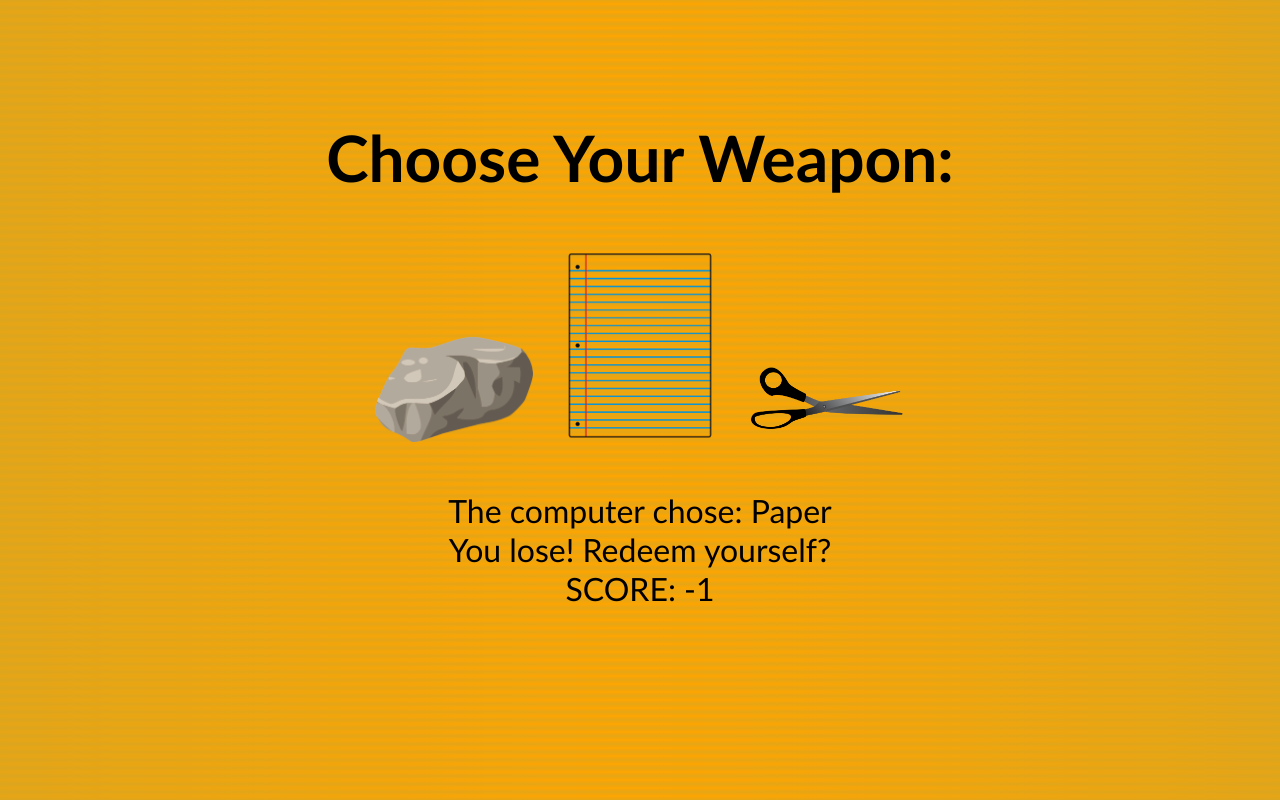
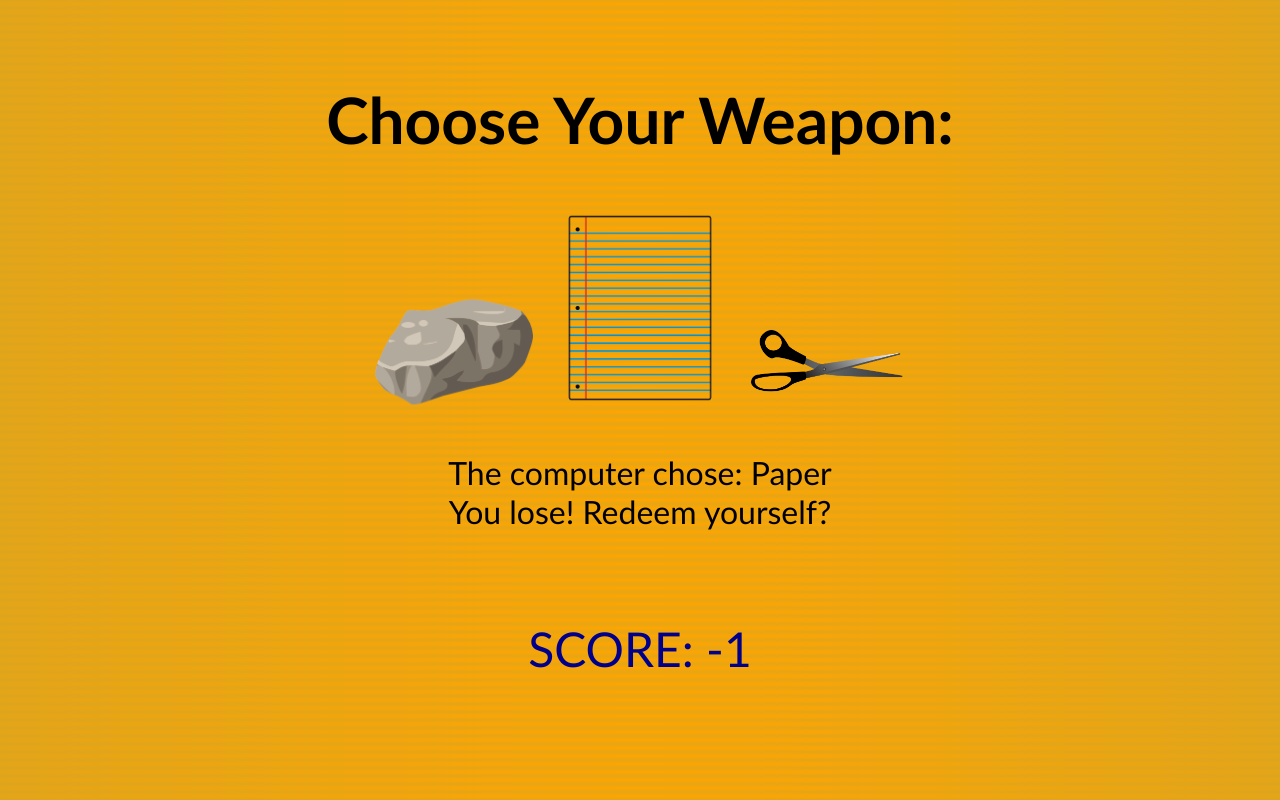
Before and after one commit to melmatt007/rockPaperScissors, a plain HTML site: page index.html in a window 1280 px wide. Both pictures are taken after a click on the picture 453 px from the left and 463 px from the top of the page. Drawn offline with Linux system fonts and the light colour scheme.

Commit message:
final touches

```diff
--- a/app.js
+++ b/app.js
@@ -60,6 +60,7 @@ var rockPaperScissors = function(player, computer) {
 
 
 var paragraph = document.querySelector('p');
+var scoreval = document.querySelector('p1')
 
 var assignClick = function(tag,pos) {
     //assign a click listener
@@ -72,7 +73,7 @@ var assignClick = function(tag,pos) {
         //determine winner
         paragraph.innerText += '\n' + rockPaperScissors(playerChoice, computerChoice.store);
         //display winner and score
-        paragraph.innerText += '\n' + 'SCORE: ' + score;
+        scoreval.innerText = '\n' + 'SCORE: ' + score;
 
         console.log('wins: ', win);
         console.log('loss: ', loss);
--- a/index.html
+++ b/index.html
@@ -15,6 +15,8 @@
             <img src="images/scissors.png" alt="scissors"/>
 
 			<p></p>
+			<p1></p1>
+
 
         </div>
 
--- a/style.css
+++ b/style.css
@@ -23,6 +23,11 @@ img:hover {
     transition: all 1s;
 }
 
+p1 {
+    color: darkblue;
+    font-size: 150%;
+}
+
 .container {
     position: absolute;
     top: 350px;
```
